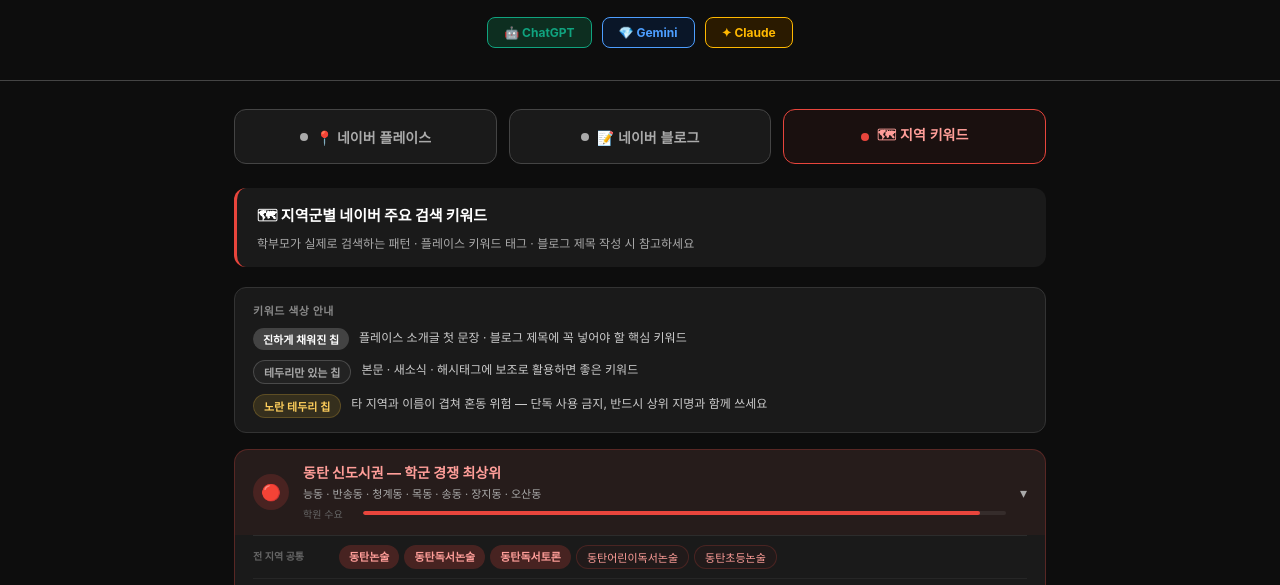
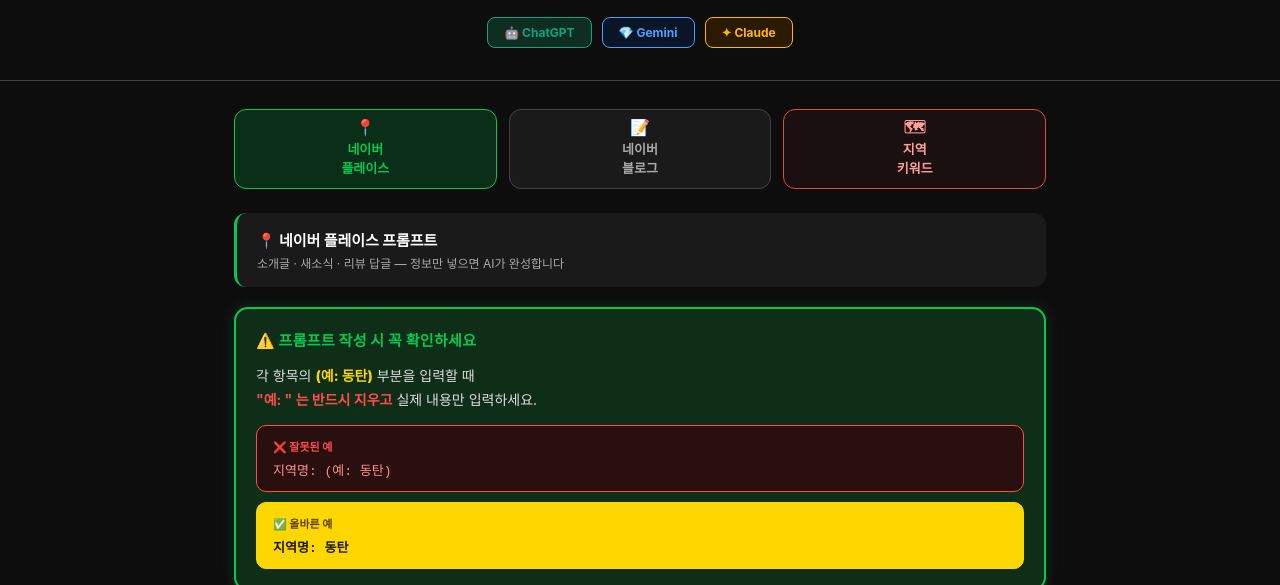
Before and after one commit to shhkim3838-crypto/hanuri-prompt, a plain HTML site: page index.html in a window 1280 px wide. Shown: the part 178-763 px from the top of the page. Drawn offline with Linux system fonts and the light colour scheme.

Commit message:
Update index.html

```diff
--- a/index.html
+++ b/index.html
@@ -1,5 +1,5 @@
 <!DOCTYPE html>
-<!-- saved from url=(0190)file:///C:/Users/%ED%95%9C%EC%9A%B0%EB%A6%AC1/Downloads/%ED%95%9C%EC%9A%B0%EB%A6%AC_%ED%99%94%EC%84%B1%EC%A7%80%EB%B6%80_SNS_%ED%94%84%EB%A1%AC%ED%94%84%ED%8A%B8_%EB%AA%A8%EC%9D%8C_v2_1.html -->
+<!-- saved from url=(0190)file:///C:/Users/%ED%95%9C%EC%9A%B0%EB%A6%AC1/Downloads/%ED%95%9C%EC%9A%B0%EB%A6%AC_%ED%99%94%EC%84%B1%EC%A7%80%EB%B6%80_SNS_%ED%94%84%EB%A1%AC%ED%94%84%ED%8A%B8_%EB%AA%A8%EC%9D%8C_v2_2.html -->
 <html lang="ko"><head><meta http-equiv="Content-Type" content="text/html; charset=UTF-8">
 
 <meta name="viewport" content="width=device-width, initial-scale=1.0">
@@ -104,19 +104,26 @@
   }
   .tab-btn {
     flex: 1;
-    padding: 14px 0;
+    padding: 10px 4px;
     border-radius: 12px;
     border: 1.5px solid var(--gray-dark);
     background: var(--card);
     color: var(--gray);
-    font-size: 14px;
+    font-size: 13px;
     font-weight: 700;
     cursor: pointer;
     transition: all 0.18s;
     display: flex;
+    flex-direction: column;
     align-items: center;
     justify-content: center;
-    gap: 8px;
+    gap: 5px;
+    line-height: 1.4;
+    text-align: center;
+  }
+  .tab-emoji {
+    font-size: 16px;
+    line-height: 1;
   }
   .tab-btn:hover { border-color: var(--green); color: var(--white); }
   .tab-btn.active {
@@ -426,14 +433,17 @@
 
 <!-- 탭 -->
 <div class="tabs">
-  <button class="tab-btn" onclick="switchTab(&#39;place&#39;, this)">
-    <span class="tab-dot"></span> 📍 네이버 플레이스
+  <button class="tab-btn active" onclick="switchTab(&#39;place&#39;, this)">
+    <span class="tab-emoji">📍</span>
+    <span>네이버<br>플레이스</span>
   </button>
   <button class="tab-btn" onclick="switchTab(&#39;blog&#39;, this)">
-    <span class="tab-dot"></span> 📝 네이버 블로그
+    <span class="tab-emoji">📝</span>
+    <span>네이버<br>블로그</span>
   </button>
-  <button class="tab-btn active" onclick="switchTab(&#39;keywords&#39;, this)" style="border-color:#E8453C;color:#FF9E99;background:rgba(232,69,60,0.06);">
-    <span class="tab-dot" style="background:#E8453C;"></span> 🗺 지역 키워드
+  <button class="tab-btn" onclick="switchTab(&#39;keywords&#39;, this)" style="border-color:#E8453C;color:#FF9E99;background:rgba(232,69,60,0.06);">
+    <span class="tab-emoji">🗺</span>
+    <span>지역<br>키워드</span>
   </button>
 </div>
 
@@ -441,7 +451,7 @@
 <div class="content">
 
   <!-- ══ 플레이스 섹션 ══ -->
-  <div class="section" id="place">
+  <div class="section active" id="place">
     <div class="section-header">
       <h2>📍 네이버 플레이스 프롬프트</h2>
       <p>소개글 · 새소식 · 리뷰 답글 — 정보만 넣으면 AI가 완성합니다</p>
@@ -1017,7 +1027,7 @@
 
 
   <!-- ══ 지역 키워드 섹션 ══ -->
-  <div class="section active" id="keywords">
+  <div class="section" id="keywords">
     <div class="kw-section-header">
       <h2>🗺 지역군별 네이버 주요 검색 키워드</h2>
       <p>학부모가 실제로 검색하는 패턴 · 플레이스 키워드 태그 · 블로그 제목 작성 시 참고하세요</p>
@@ -1071,9 +1081,9 @@
           <div class="kw-zone-subs">병점동 · 기산동 · 진안동 · 반월동 · 기배동 · 화산동</div>
           <div class="kw-heat-bar"><span class="kw-heat-label">학원 수요</span><div class="kw-heat-track"><div class="kw-heat-fill" style="width:72%"></div></div></div>
         </div>
-        <span class="kw-zone-toggle">▴</span>
+        <span class="kw-zone-toggle">▾</span>
       </div>
-      <div class="kw-zone-body open">
+      <div class="kw-zone-body">
         <div class="kw-row2"><span class="kw-row-label">병점 공통</span><div class="kw-chips2"><span class="chip2 p1">병점논술</span><span class="chip2 p1">병점독서논술</span><span class="chip2 p1">병점독서토론</span><span class="chip2 p2">병점역논술</span><span class="chip2 p2">병점초등논술</span></div></div>
         <div class="kw-row2"><span class="kw-row-label">기산동·진안동</span><div class="kw-chips2"><span class="chip2 p1">기산동논술</span><span class="chip2 p1">진안동논술</span><span class="chip2 p2">병점논술</span><span class="chip2 warn">※ 행정동명보다 "병점"으로 통칭 검색 많음</span></div></div>
         <div class="kw-row2"><span class="kw-row-label">반월동<br>(신동탄·신영통)</span><div class="kw-chips2"><span class="chip2 p1">신동탄논술</span><span class="chip2 p1">신영통논술</span><span class="chip2 p2">반월동논술</span><span class="chip2 warn">※ "반월" 단독 → 안산 반월 혼동 주의</span></div></div>
@@ -1091,9 +1101,9 @@
           <div class="kw-zone-subs">향남읍 · 봉담읍 · 송산면 · 새솔동</div>
           <div class="kw-heat-bar"><span class="kw-heat-label">학원 수요</span><div class="kw-heat-track"><div class="kw-heat-fill" style="width:44%"></div></div></div>
         </div>
-        <span class="kw-zone-toggle">▴</span>
+        <span class="kw-zone-toggle">▾</span>
       </div>
-      <div class="kw-zone-body open">
+      <div class="kw-zone-body">
         <div class="kw-row2"><span class="kw-row-label">향남읍</span><div class="kw-chips2"><span class="chip2 p1">향남논술</span><span class="chip2 p1">향남독서논술</span><span class="chip2 p2">향남읍논술</span><span class="chip2 p2">화성향남논술</span><span class="chip2 warn">발안논술 (구 지명, 일부 검색)</span></div></div>
         <div class="kw-row2"><span class="kw-row-label">봉담읍</span><div class="kw-chips2"><span class="chip2 p1">봉담논술</span><span class="chip2 p1">봉담독서논술</span><span class="chip2 p2">봉담읍논술</span><span class="chip2 warn">수원봉담논술 (수원 생활권 혼용)</span></div></div>
         <div class="kw-row2"><span class="kw-row-label">새솔동<br>(송산그린시티)</span><div class="kw-chips2"><span class="chip2 p1">새솔동논술</span><span class="chip2 p1">송산그린시티논술</span><span class="chip2 p2">화성새솔논술</span><span class="chip2 warn">※ "새솔"+"송산그린시티" 둘 다 등록 필수</span></div></div>
```
